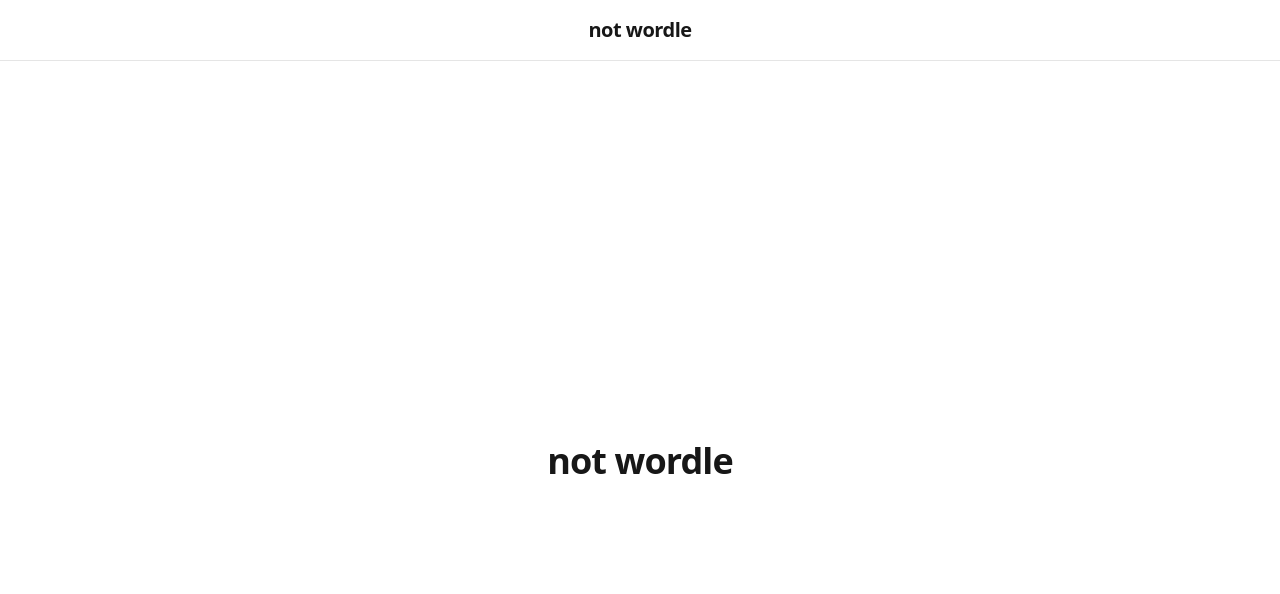
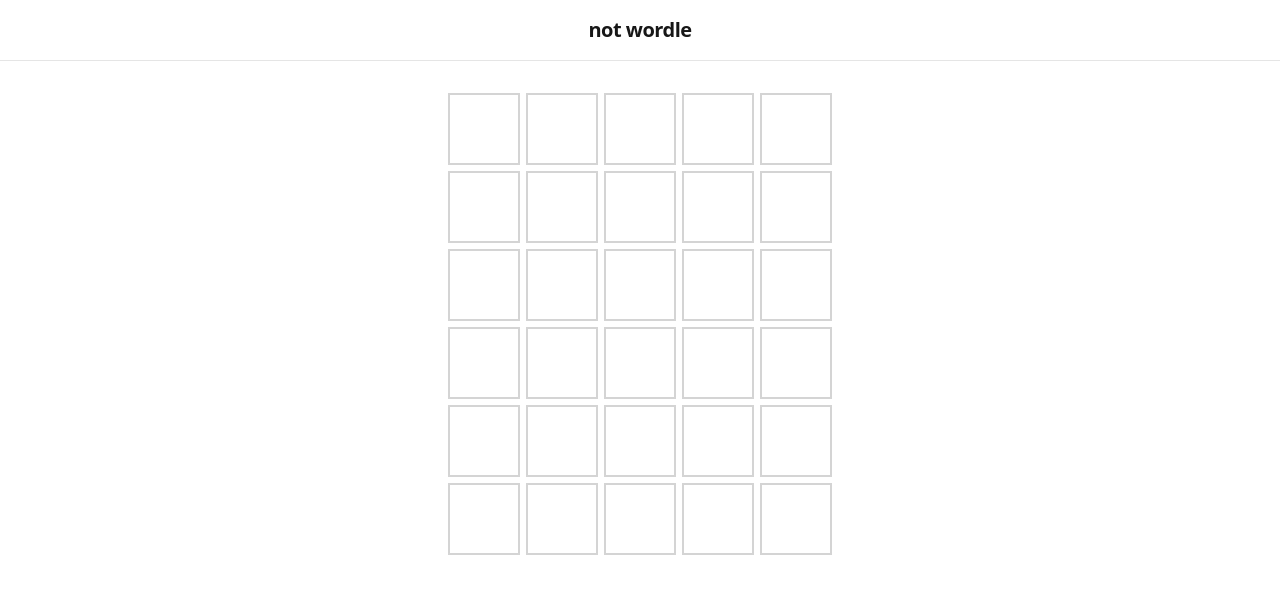
Before and after one commit to ZackDoll/not-wordle, a Next.js app: page / in a window 1280 px wide. Shown: the top 594 px of the page. Built offline with nearby package versions, Linux system fonts and the light colour scheme.

Commit message:
added Board and Tile components

```diff
--- /dev/null
+++ b/src/components/Board.tsx
@@ -0,0 +1,20 @@
+import type { BoardState } from '@/types/game';
+import Tile from './Tile';
+
+interface BoardProps {
+  board: BoardState;
+}
+
+export default function Board({ board }: BoardProps) {
+  return (
+    <div className="flex flex-col gap-1 sm:gap-1.5">
+      {board.map((row, rowIndex) => (
+        <div key={rowIndex} className="flex gap-1 sm:gap-1.5">
+          {row.map((tile, colIndex) => (
+            <Tile key={colIndex} letter={tile.letter} state={tile.state} />
+          ))}
+        </div>
+      ))}
+    </div>
+  );
+}
--- /dev/null
+++ b/src/components/Game.tsx
@@ -0,0 +1,20 @@
+import type { BoardState } from '@/types/game';
+import Board from './Board';
+
+const ROWS = 6;
+const COLS = 5;
+
+const emptyBoard = (): BoardState =>
+  Array.from({ length: ROWS }, () =>
+    Array.from({ length: COLS }, () => ({ letter: '', state: 'empty' as const }))
+  );
+
+export default function Game() {
+  const board = emptyBoard();
+
+  return (
+    <div className="flex flex-col items-center gap-6 py-8">
+      <Board board={board} />
+    </div>
+  );
+}
--- /dev/null
+++ b/src/components/Tile.tsx
@@ -0,0 +1,28 @@
+import { cn } from '@/utils/cn';
+import type { TileState } from '@/types/game';
+
+interface TileProps {
+  letter: string;
+  state: TileState;
+}
+
+const stateStyles: Record<TileState, string> = {
+  empty: 'border-2 border-neutral-300 dark:border-neutral-600',
+  filled: 'border-2 border-neutral-500 dark:border-neutral-400',
+  correct: 'border-2 border-green-600 bg-green-600 text-white',
+  present: 'border-2 border-yellow-500 bg-yellow-500 text-white',
+  absent: 'border-2 border-neutral-400 bg-neutral-400 dark:bg-neutral-600 text-white',
+};
+
+export default function Tile({ letter, state }: TileProps) {
+  return (
+    <div
+      className={cn(
+        'flex h-14 w-14 sm:h-16 sm:w-16 lg:h-[4.5rem] lg:w-[4.5rem] items-center justify-center text-2xl sm:text-3xl font-bold uppercase',
+        stateStyles[state]
+      )}
+    >
+      {letter}
+    </div>
+  );
+}
--- a/src/pages/HomePage.tsx
+++ b/src/pages/HomePage.tsx
@@ -1,7 +1,9 @@
+import Game from '@/components/Game';
+
 export default function HomePage() {
   return (
-    <main className="flex min-h-screen flex-col items-center justify-center">
-      <h1 className="text-4xl font-bold tracking-tight">not wordle</h1>
+    <main className="flex min-h-screen flex-col items-center">
+      <Game />
     </main>
   );
 }
--- /dev/null
+++ b/src/types/game.ts
@@ -0,0 +1,8 @@
+export type TileState = 'empty' | 'filled' | 'correct' | 'present' | 'absent';
+
+export interface TileData {
+  letter: string;
+  state: TileState;
+}
+
+export type BoardState = TileData[][];
```
